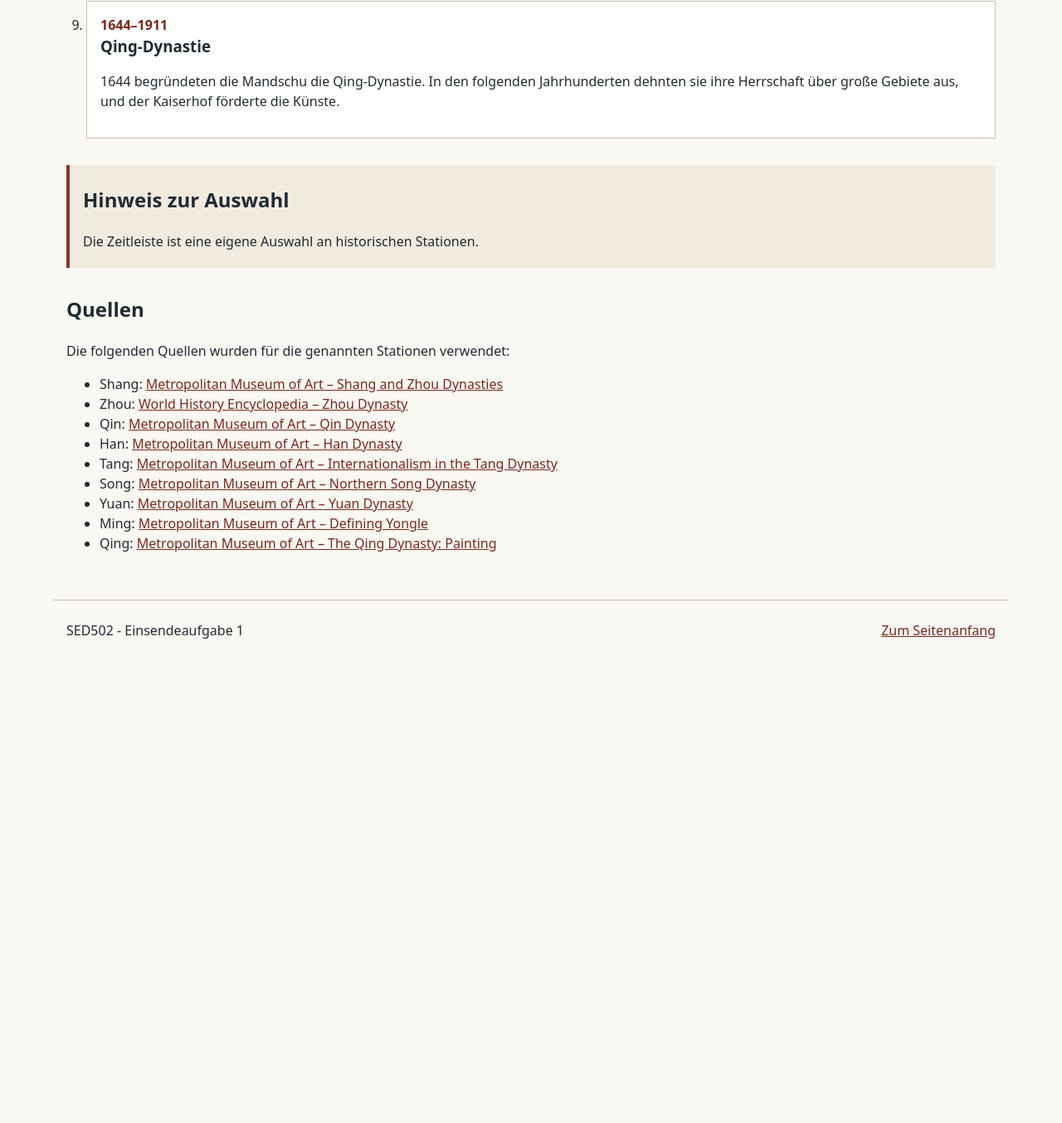
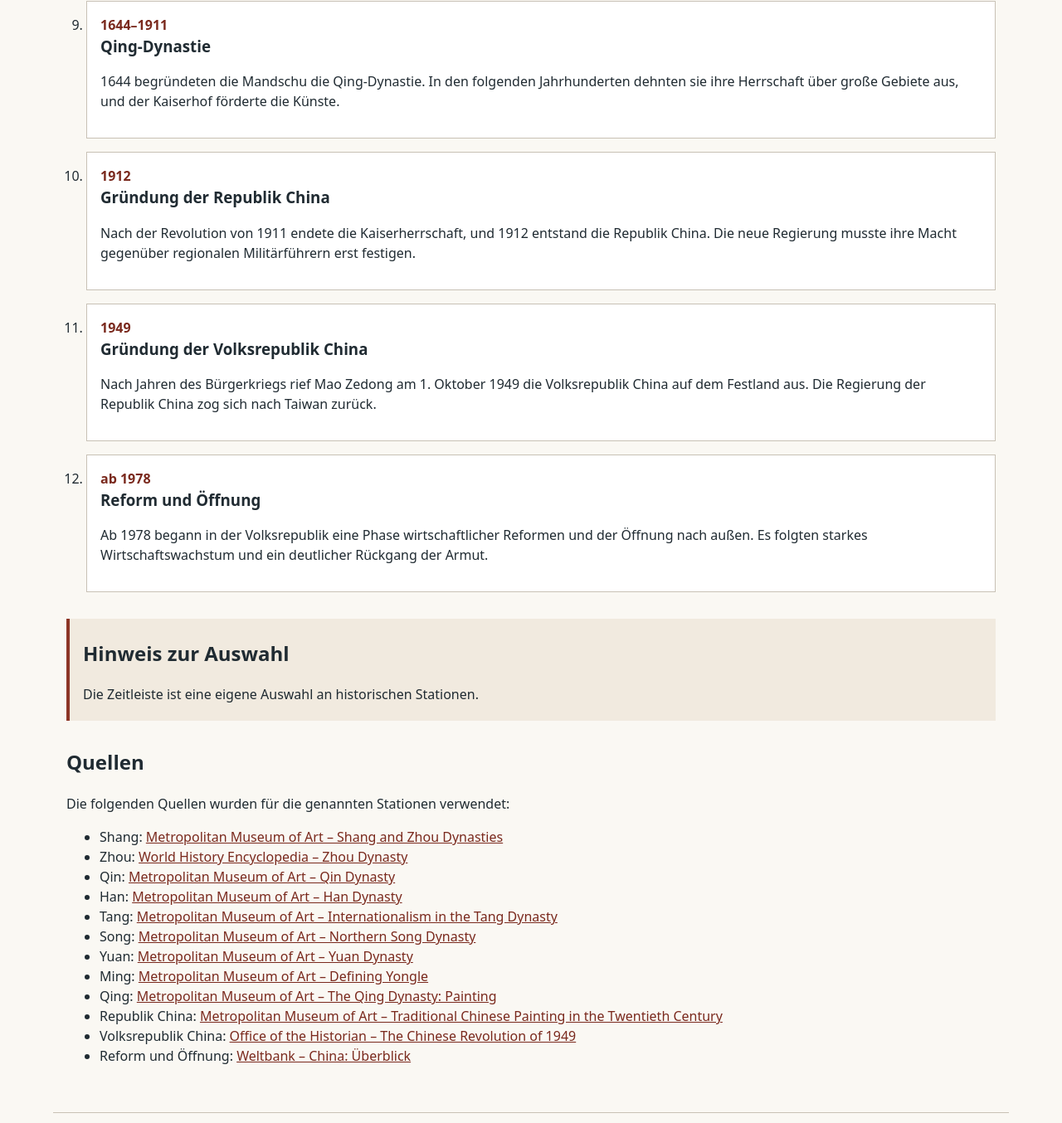
Before and after one commit to cchhrriiss/SED502_ESA1, a website built with Vite: page index.html in a window 1280 px wide. Shown: the part 1886-3240 px from the top of the page at 83% size. Before the commit the page ends 2682 px from the top, so only its background shows below. Built offline with nearby package versions, Linux system fonts and the light colour scheme.

Commit message:
Add: Republik, Volksrepublik und Reformen

```diff
--- a/index.html
+++ b/index.html
@@ -143,6 +143,39 @@
               </p>
             </article>
           </li>
+          <li>
+            <article>
+              <p class="period">1912</p>
+              <h3>Gründung der Republik China</h3>
+              <p>
+                Nach der Revolution von 1911 endete die Kaiserherrschaft, und
+                1912 entstand die Republik China. Die neue Regierung musste
+                ihre Macht gegenüber regionalen Militärführern erst festigen.
+              </p>
+            </article>
+          </li>
+          <li>
+            <article>
+              <p class="period">1949</p>
+              <h3>Gründung der Volksrepublik China</h3>
+              <p>
+                Nach Jahren des Bürgerkriegs rief Mao Zedong am 1. Oktober 1949
+                die Volksrepublik China auf dem Festland aus. Die Regierung der
+                Republik China zog sich nach Taiwan zurück.
+              </p>
+            </article>
+          </li>
+          <li>
+            <article>
+              <p class="period">ab 1978</p>
+              <h3>Reform und Öffnung</h3>
+              <p>
+                Ab 1978 begann in der Volksrepublik eine Phase wirtschaftlicher
+                Reformen und der Öffnung nach außen. Es folgten starkes
+                Wirtschaftswachstum und ein deutlicher Rückgang der Armut.
+              </p>
+            </article>
+          </li>
         </ol>
       </section>
 
@@ -211,6 +244,24 @@
               Metropolitan Museum of Art – The Qing Dynasty: Painting
             </a>
           </li>
+          <li>
+            Republik China:
+            <a href="https://www.metmuseum.org/essays/traditional-chinese-painting-in-the-twentieth-century">
+              Metropolitan Museum of Art – Traditional Chinese Painting in the Twentieth Century
+            </a>
+          </li>
+          <li>
+            Volksrepublik China:
+            <a href="https://history.state.gov/milestones/1945-1952/chinese-rev">
+              Office of the Historian – The Chinese Revolution of 1949
+            </a>
+          </li>
+          <li>
+            Reform und Öffnung:
+            <a href="https://www.worldbank.org/ext/en/country/china">
+              Weltbank – China: Überblick
+            </a>
+          </li>
         </ul>
       </section>
     </main>
```
